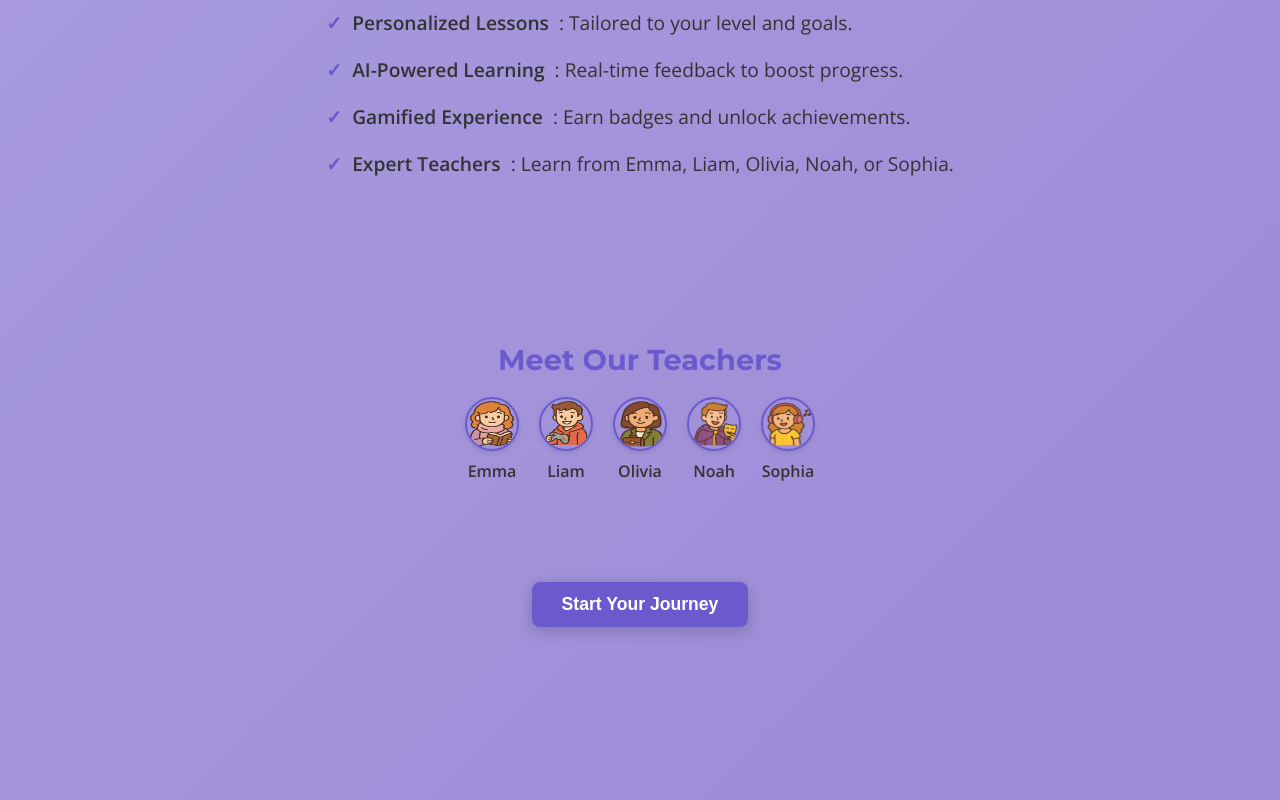
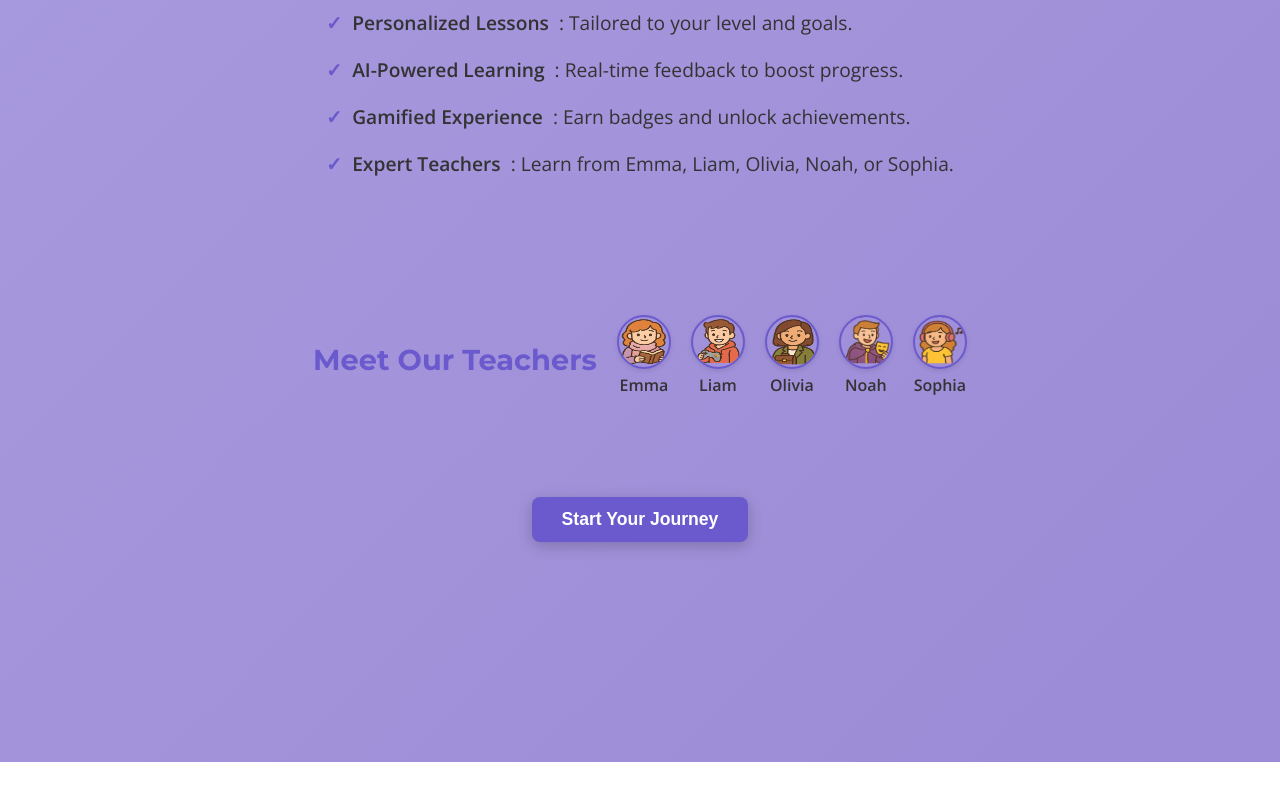
Before and after one commit to futrbit/languagelearningarcade, a React (Create React App) app in the folder frontend/: page / in a window 1280 px wide. Shown: the part 1574-2374 px from the top of the page. After the commit the page ends 2336 px from the top, so only its background shows below. Built offline with nearby package versions, Linux system fonts and the light colour scheme; no server answers.

Commit message:
Update styles.css kmkyyy

```diff
--- a/frontend/src/styles.css
+++ b/frontend/src/styles.css
@@ -205,15 +205,19 @@
   text-align: center;
 }
 
-.teacher-row, .avatar-container > div:not(.avatar-item) {
-  display: flex;
-  gap: 20px;
-  justify-content: center;
-  flex-wrap: wrap;
+.teacher-row, .avatar-container {
+  display: flex !important;
+  flex-direction: row !important;
+  gap: 20px !important;
+  justify-content: center !important;
+  flex-wrap: wrap !important;
 }
 
 .teacher-item, .avatar-item {
   text-align: center;
+  display: inline-flex;
+  flex-direction: column;
+  align-items: center;
 }
 
 .teacher-avatar, .avatar-image {
@@ -243,18 +247,22 @@
 }
 
 /* Ensure avatars stay small and horizontal in lesson page */
+.app-container .avatar-container,
 .lesson-plan-container .avatar-container,
-.lesson-plan-container .teacher-row,
+.app-container .avatar-item,
 .lesson-plan-container .avatar-item,
+.app-container .avatar-image,
 .lesson-plan-container .avatar-image {
-  width: auto !important;
   display: flex !important;
   flex-direction: row !important;
   justify-content: center !important;
   align-items: center !important;
+  width: auto !important;
 }
 
+.app-container .avatar-image,
 .lesson-plan-container .avatar-image,
+.app-container .teacher-avatar,
 .lesson-plan-container .teacher-avatar {
   width: 50px !important;
   height: 50px !important;
```
